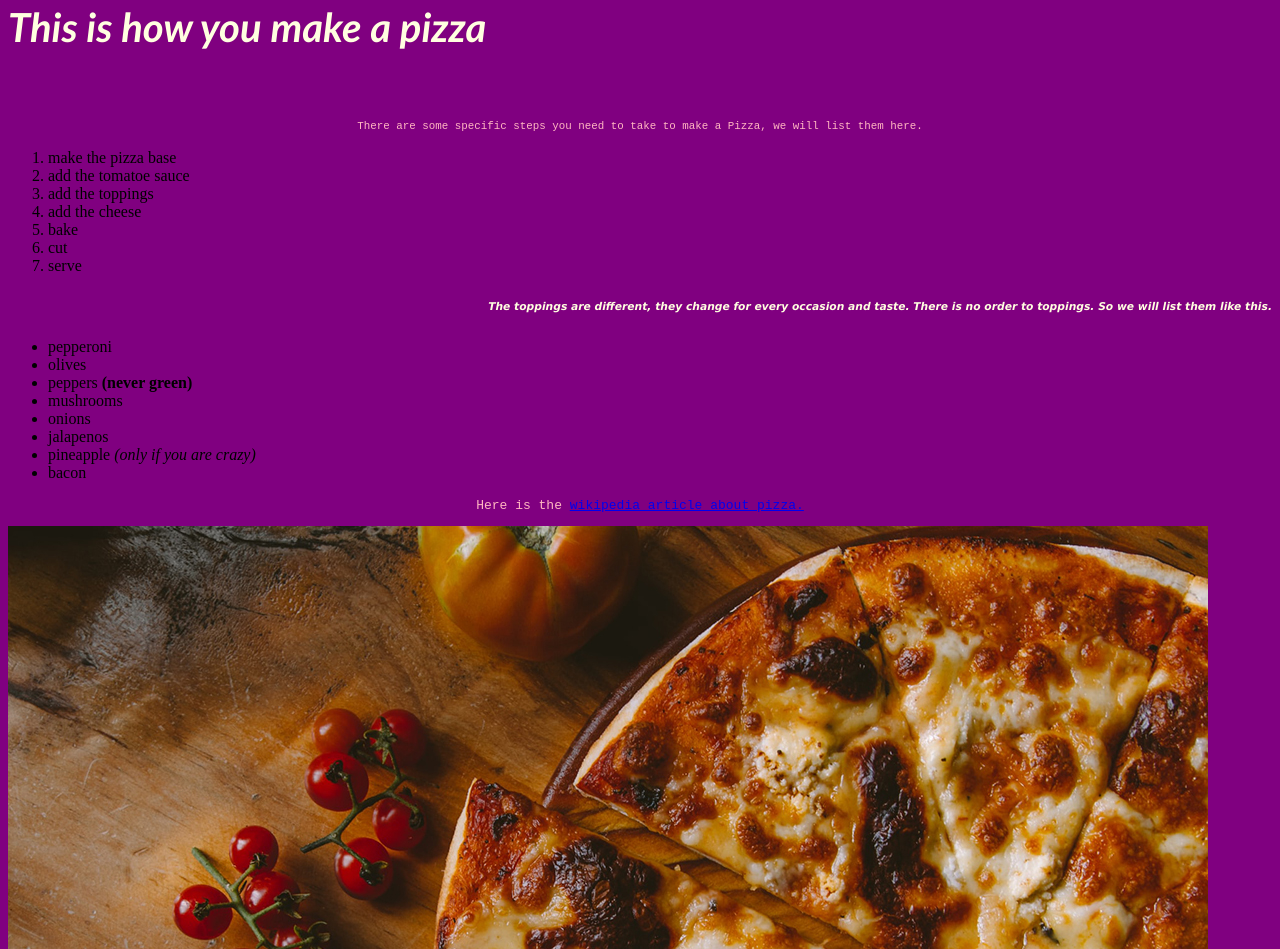
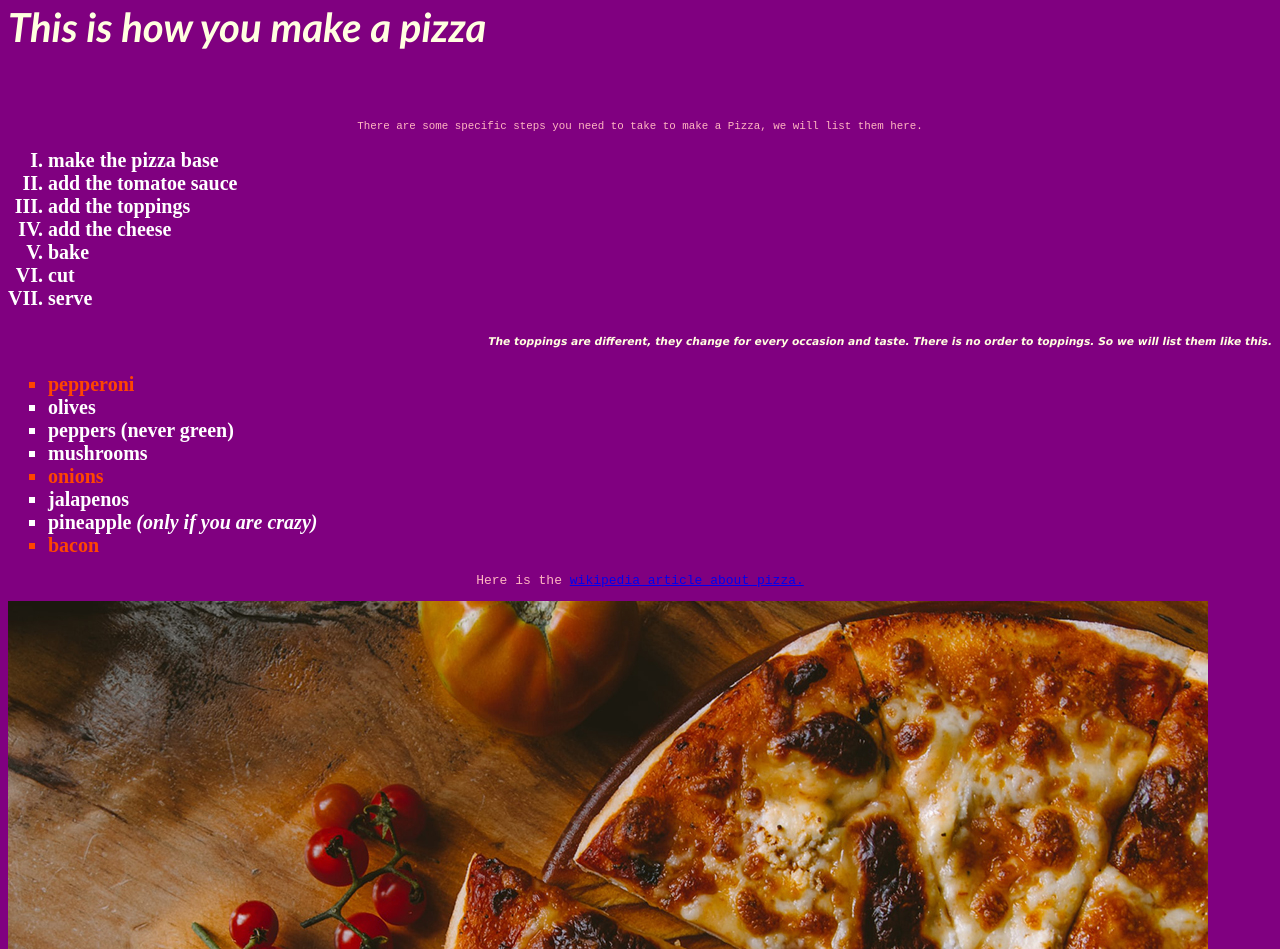
Before and after one commit to sineaddoherty5/HTML-CSS, a plain HTML site: page index.html in a window 1280 px wide. Shown: the part 1425-2374 px from the top of the page. Drawn offline with Linux system fonts and the light colour scheme.

Commit message:
class selector added

```diff
--- a/index.html
+++ b/index.html
@@ -35,14 +35,14 @@
     <h6>The toppings are different, they change for every occasion and taste. There is no order to toppings. So we will list them like this.</h6>
 
     <ul>
-        <li>pepperoni</li>
+        <li class="fave">pepperoni</li>
         <li>olives</li>
         <li>peppers <strong>(never green)</strong></li>
         <li>mushrooms</li>
-        <li>onions</li>
+        <li class="fave">onions</li>
         <li>jalapenos</li>
         <li>pineapple <em>(only if you are crazy)</em></li>
-        <li>bacon</li>
+        <li class="fave">bacon</li>
     </ul>
 
     <p>Here is the <a href="https://en.wikipedia.org/wiki/pizza" target="_blank">wikipedia article about pizza.</a> </p>
--- a/styles.css
+++ b/styles.css
@@ -32,3 +32,25 @@ h2 {
     font-size: 40px;
     text-align: left;
 }
+
+ul {
+    list-style-type:square;
+
+}
+
+ol {
+    list-style-type: upper-roman;
+
+}
+
+li {
+    color: white;
+    font-size: 20px;
+    font-weight: bold;
+
+}
+
+.fave{
+    color:orangered;
+
+}
```
